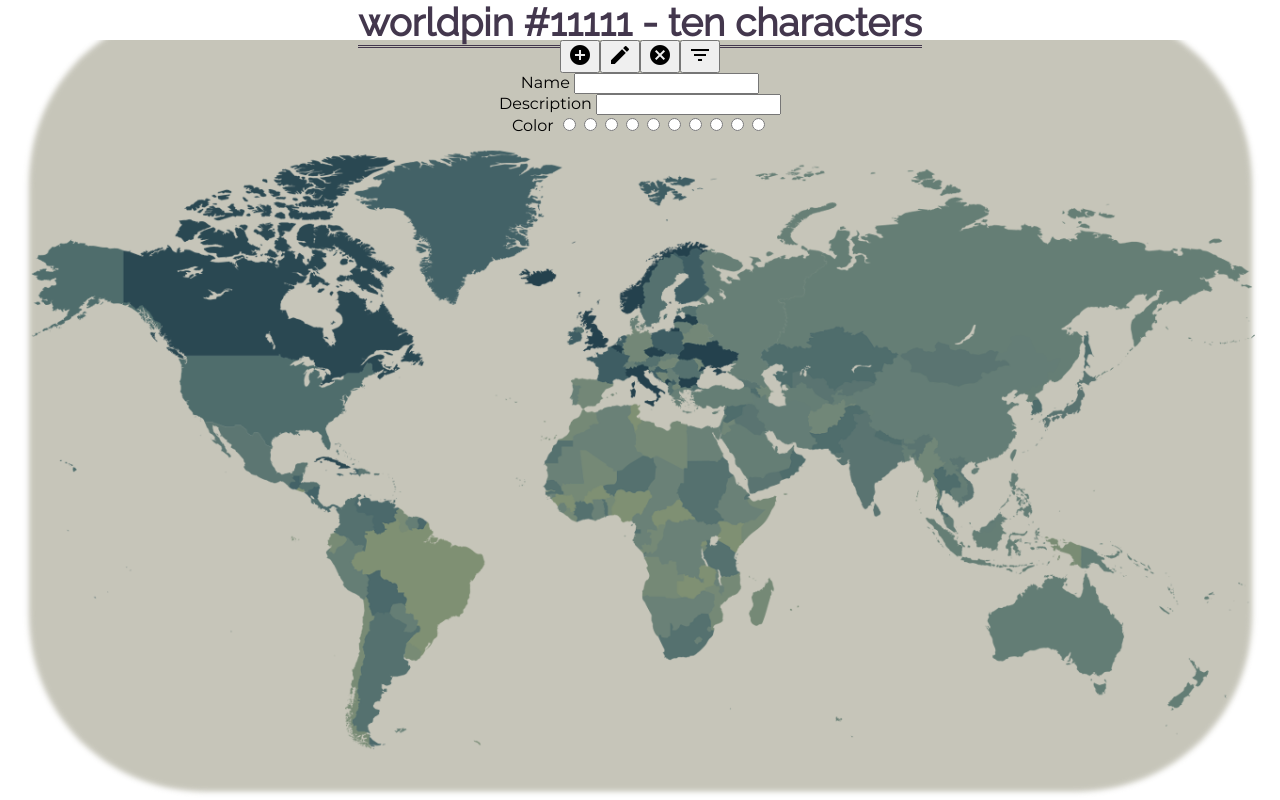
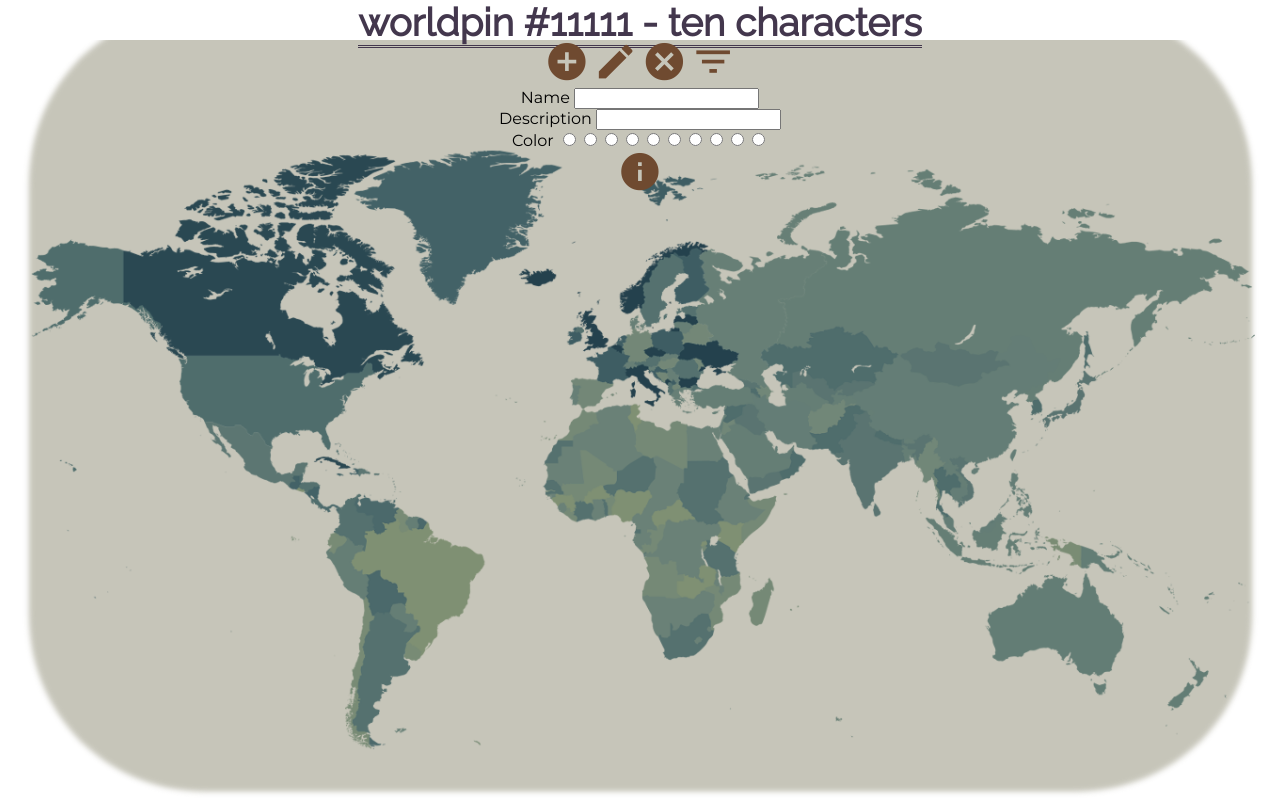
Before and after one commit to mackenzie-km/worldpin, a React (Create React App) app: page / in a window 1280 px wide. Built offline with nearby package versions, Linux system fonts and the light colour scheme.

Commit message:
added canvasinfo button for credits later. added styling for material icons.

```diff
--- a/src/App.css
+++ b/src/App.css
@@ -42,3 +42,20 @@ header.canvas-title {
   background-attachment: fixed;
   background-size: contain;
 }
+
+button {
+  border: none;
+  background-color: Transparent;
+  background-repeat:no-repeat;
+  outline: none;
+  padding: 0px 2px;
+}
+
+button i.material-icons:hover {
+  color: #192b30;
+}
+
+button i.material-icons {
+  color: #6F4A30;
+  font-size: 3.5vw;
+}
--- /dev/null
+++ b/src/components/canvas/CanvasInfo.js
@@ -0,0 +1,9 @@
+import React from 'react';
+
+const CanvasInfo = props => {
+  return (
+    <button onClick={props.info} alt="info"><i className="material-icons">info</i></button>
+  )
+}
+
+export default CanvasInfo;
--- a/src/components/canvas/CanvasMap.js
+++ b/src/components/canvas/CanvasMap.js
@@ -2,11 +2,13 @@ import React from 'react';
 import defaultMap from '../../worldpin_canvas_map.png';
 import background from '../../worldpin_canvas_background.png';
 import PinContainer from '../../containers/PinContainer';
+import CanvasInfo from './CanvasInfo';
 
 const CanvasMap = (props) => {
   return (
     <div className="canvas-map" style={{ backgroundImage: `url(${props.url || defaultMap}), url(${background})` }}>
       <PinContainer pins={null} />
+      <CanvasInfo info={props.info} />
     </div>
   )
 }
--- a/src/components/pins/PinInput.js
+++ b/src/components/pins/PinInput.js
@@ -8,8 +8,7 @@ class PinInput extends PureComponent {
       name: "",
       description: "",
       color: "#ffffff",
-      id: null,
-      toggle: true
+      id: null
     }
   }
 
--- a/src/containers/CanvasContainer.js
+++ b/src/containers/CanvasContainer.js
@@ -3,11 +3,17 @@ import CanvasTitle from '../components/canvas/CanvasTitle.js';
 import CanvasMap from '../components/canvas/CanvasMap.js';
 
 class CanvasContainer extends PureComponent {
+
+  info = (event) => {
+    event.preventDefault();
+    console.log("info will go here")
+  }
+
   render() {
     return (
       <div className="canvas-container">
           <CanvasTitle title={"ten characters"} id={11111} />
-          <CanvasMap url={null} />
+          <CanvasMap url={null} info={this.info} />
       </div>
     )
   }
```
